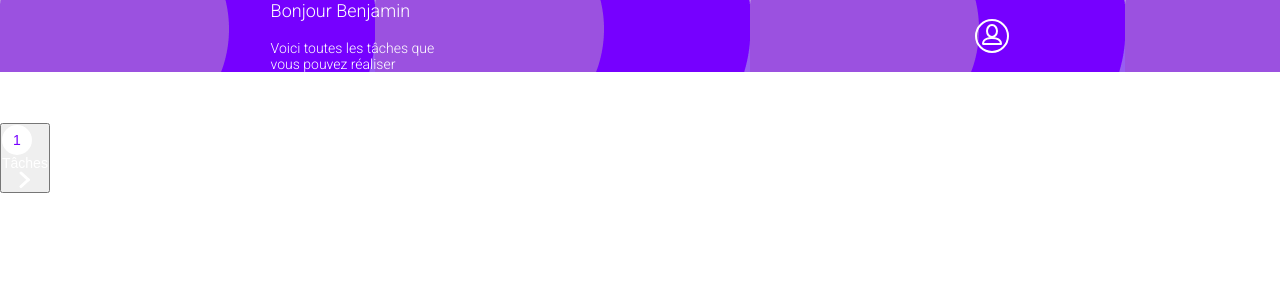
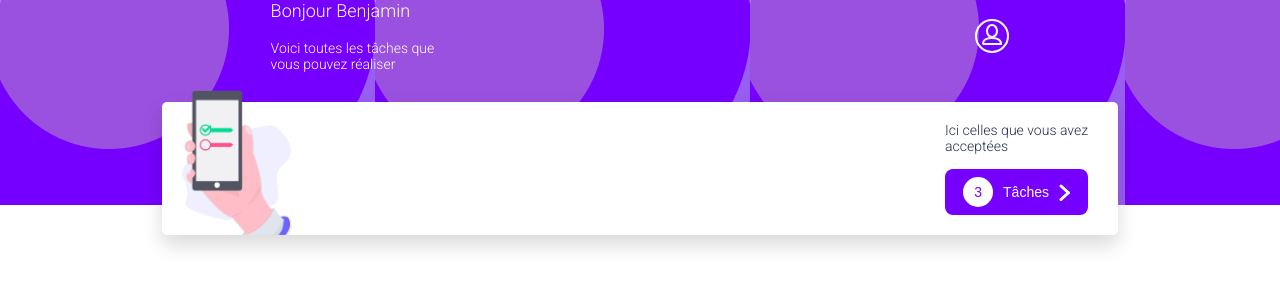
Before and after one commit to JeremyBHK/react_todo_project, a React (Create React App) app in the folder todo_app/: page / in a window 1280 px wide. Shown: the top 300 px of the page. Built offline with nearby package versions, Linux system fonts and the light colour scheme.

Commit message:
ajout header

```diff
--- a/todo_app/src/components/button/Button.js
+++ b/todo_app/src/components/button/Button.js
@@ -4,7 +4,7 @@ class Button extends Component{
     render(){
         let button = this.props
         return(
-            <button>
+            <button id="button-card-header">
                 {button.children}
             </button>
         )
--- a/todo_app/src/components/header/Card-header.js
+++ b/todo_app/src/components/header/Card-header.js
@@ -1,18 +1,21 @@
 import React, { Component } from 'react';
 import Button from '../button/Button';
 import Arrow from '../../static/img/V.svg';
+import TaskIlu from '../../static/img/Taskilu.png';
 
 class CardHeader extends Component{
     render(){
         return(
             <div id="card-header">
-                <img src="" alt=""></img>
-                <p>Ici celles que vous avez <br/>acceptées</p>
-                <Button>
-                    <div className="circle"><p>1</p></div>
-                    <p>Tâches</p>
-                    <img src={Arrow} alt="Arrow"/>
-                </Button>
+                <img id="TaskIlu" src={TaskIlu} alt="TaskIlu"></img>
+                <div>
+                    <p>Ici celles que vous avez <br/>acceptées</p>
+                    <Button>
+                        <div className="circle"><p>3</p></div>
+                        <p>Tâches</p>
+                        <img src={Arrow} alt="Arrow"/>
+                    </Button>
+                </div>
             </div>
         )
     }
--- a/todo_app/src/styles/scss/component/_button.scss
+++ b/todo_app/src/styles/scss/component/_button.scss
@@ -1,4 +1,14 @@
 button{
+    width: 100%;
+    background: $purple;
+    border: none;
+    border-radius: 8px;
+    padding: 8px;
+    @include flex;
+
+    &#button-card-header{
+        margin-top: 15px;
+
         div{
             &.circle{
                 border-radius: $radius-circle;
@@ -6,10 +16,20 @@ button{
                 width: $width-circle;
                 height: $height-circle;
                 @include flex;
+
+                p{
+                    color: $purple !important;
+                }
             }
 
             p{
                 color: $purple;
             }
         }
+
+        p{
+            color: $white !important;
+            padding: 0 10px;
         }
+    }
+}
--- a/todo_app/src/styles/scss/component/_cardHeader.scss
+++ b/todo_app/src/styles/scss/component/_cardHeader.scss
@@ -1,5 +1,34 @@
 div{
     &#card-header{
+        width: 70%;
+        margin: auto;
+        position: relative;
         background: $white;
+        border-radius: 5px;
+        padding: 20px 30px;
+        box-shadow: 0px 10px 20px rgba(0, 0, 0, 0.15);
+        @include flex;
+        justify-content: flex-end;
+        bottom: -30px;
+
+        img{
+            &#TaskIlu{
+                width: 110px;
+                height: auto;
+                position: absolute;
+                transform-origin: bottom left;
+                left: 20px;
+                bottom: 0;
+            }
+        }
+
+        div{
+            @include flex;
+            flex-direction: column;
+
+            p{
+                color: $marine;
+            }
+        }
     }
 }
--- a/todo_app/src/styles/scss/helpers/_color.scss
+++ b/todo_app/src/styles/scss/helpers/_color.scss
@@ -1,2 +1,3 @@
 $white: white;
 $purple: #7600FF;
+$marine: #292D50;
```
Also changed, not shown: todo_app/src/static/img/Taskilu.png (added). Lines whose indentation alone changed are shown as unchanged.
